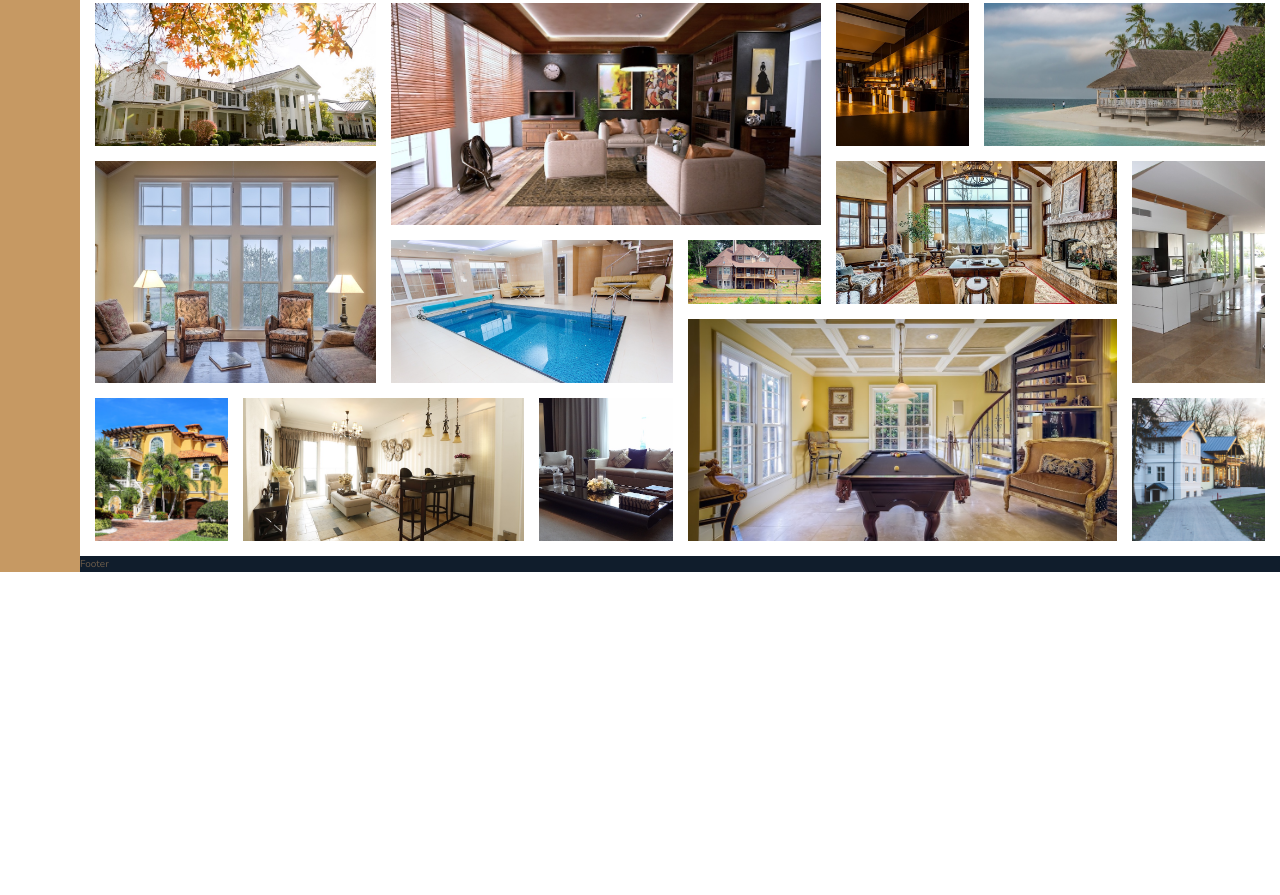
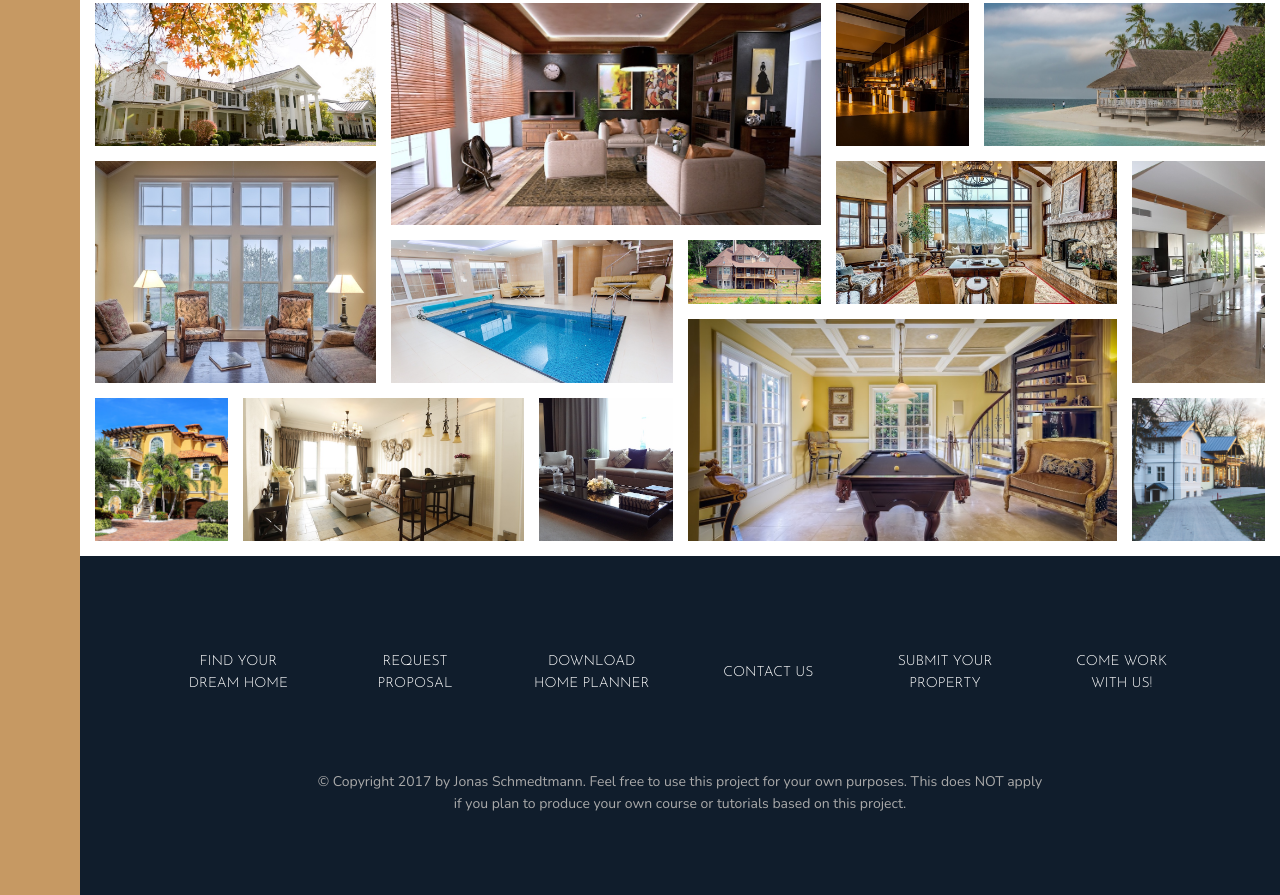
Before and after one commit to Panthari-Panthong/Learning-Grid-Layout-Sass, a website: page index.html in a window 1280 px wide. Shown: the part 3059-3954 px from the top of the page. Before the commit the page ends 3631 px from the top, so only its background shows below. Drawn offline with nearby package versions, Linux system fonts and the light colour scheme.

Commit message:
add footer element

```diff
--- a/index.html
+++ b/index.html
@@ -358,7 +358,18 @@
         </section>
 
         <footer class="footer">
-            Footer
+            <ul class="nav">
+                <li class="nav__item"><a href="#" class="nav__link">Find your dream home</a></li>
+                <li class="nav__item"><a href="#" class="nav__link">Request proposal</a></li>
+                <li class="nav__item"><a href="#" class="nav__link">Download home planner</a></li>
+                <li class="nav__item"><a href="#" class="nav__link">Contact us</a></li>
+                <li class="nav__item"><a href="#" class="nav__link">Submit your property</a></li>
+                <li class="nav__item"><a href="#" class="nav__link">Come work with us!</a></li>
+            </ul>
+            <p class="copyright">
+                &copy; Copyright 2017 by Jonas Schmedtmann. Feel free to use this project for your own purposes. This does NOT apply
+                if you plan to produce your own course or tutorials based on this project.
+            </p>
         </footer>
     </body>
 </html>
--- a/sass/_footer.scss
+++ b/sass/_footer.scss
@@ -1,4 +1,48 @@
 .footer {
   background-color: $color-secondary;
   grid-column: full-start / full-end;
+  padding: 8rem;
+
+
 }
+
+.nav {
+  list-style: none;
+
+  display: grid;
+  grid-template-columns: repeat(auto-fit, minmax(15rem, 1fr));
+  grid-gap: 2rem;
+  align-items: center;
+
+  &__link:link,
+  &__link:visited {
+    font-size: 1.4rem;
+    color: #fff;
+    text-decoration: none;
+    font-family: $font-display;
+    text-transform: uppercase;
+    text-align: center;
+    padding: 1.5rem;
+    display: block;
+    transition: all .2s;
+
+  }
+
+  &__link:hover,
+  &__link:active {
+    background-color: rgba(#fff, .05);
+    transform: translateY(-3px);
+  }
+}
+
+
+.copyright {
+  font-size: 1.4rem;
+  color: $color-grey-light-2;
+  margin-top: 6rem;
+  margin-right: auto;
+  margin-left: auto;
+  text-align: center;
+  width: 70%;
+
+}
```
Also changed, not shown: css/style.css.
